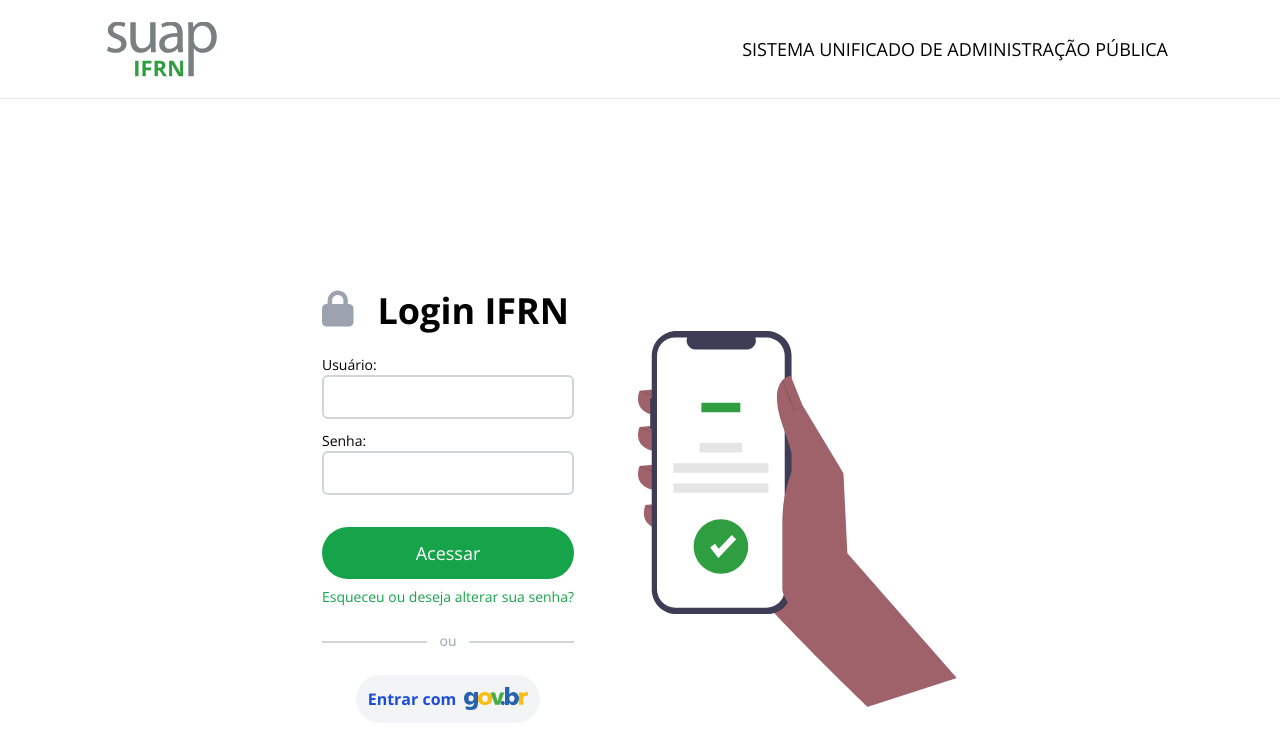
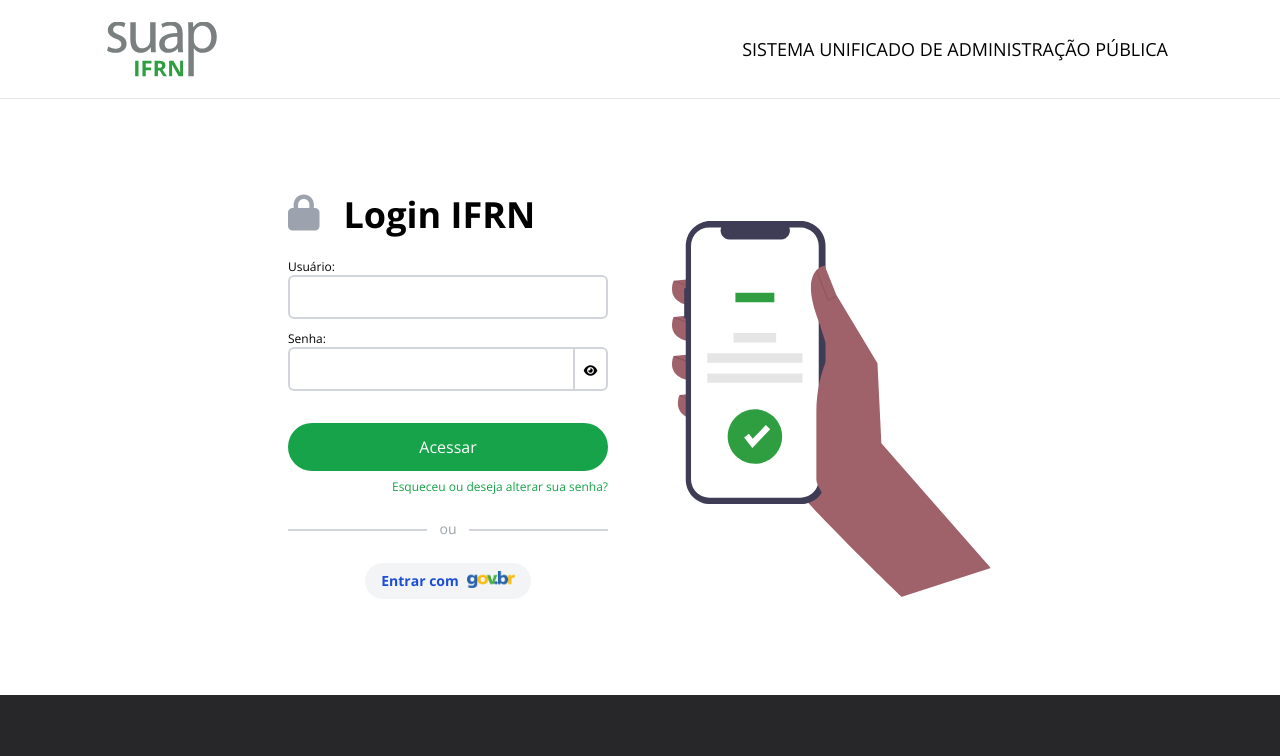
Before and after one commit to hugotacito/tailwind-from-scratch, a website: page project-15/index.html in a window 1280 px wide. Shown: the top 756 px of the page. Drawn offline with nearby package versions, Linux system fonts and the light colour scheme.

Commit message:
adding hide password button

```diff
--- a/project-15/index.html
+++ b/project-15/index.html
@@ -36,34 +36,46 @@
     </section>
     <section
       id="form"
-      class="flex flex-col justify-center p-16 mx-auto items-center space-y-6 sm:flex-row sm:space-x-16 lg:p-48"
+      class="flex flex-col justify-center p-16 mx-auto items-center space-y-6 sm:flex-row sm:space-x-16 lg:p-24"
     >
       <div
-        class="flex flex-col items-start justify-center space-y-6 w-full sm:w-auto"
+        class="flex flex-col items-start justify-center space-y-6 w-full sm:max-w-xs"
       >
         <div class="text-4xl flex justify-center space-x-6">
           <i class="fa-solid fa-lock text-gray-400"></i>
           <h1 class="font-bold">Login IFRN</h1>
         </div>
         <form class="flex flex-col w-full">
-          <label for="user" class="text-sm">Usuário:</label>
+          <label for="senha" class="text-xs">Usuário:</label>
           <input
-            type="text"
-            name="user"
+            type="password"
+            name="senha"
             class="rounded-md border-2 border-gray-300 p-2 focus:outline-green-500"
           />
-          <label for="user" class="text-sm mt-3">Senha:</label>
-          <input
-            type="text"
-            name="user"
-            class="rounded-md border-2 border-gray-300 p-2 focus:outline-green-500"
-          />
+          <label for="user" class="text-xs mt-3">Senha:</label>
+          <div class="flex space-x-0 w-full">
+            <input
+              type="text"
+              name="user"
+              class="w-full rounded-md p-2 border-2 rounded-r-none border-r-0 border-gray-300 focus:outline-green-500"
+            />
+            <button
+              class="rounded-md rounded-l-none p-2 border-2 border-gray-300"
+              type="button"
+              role="button"
+              id="view-password"
+              title="Exibir a senha"
+            >
+              <span class="fa fa-eye fa-fw text-xs" aria-hidden="true"></span>
+              <span class="sr-only">Exibir a senha</span>
+            </button>
+          </div>
           <button
-            class="bg-green-600 text-white rounded-full text-lg p-3 mt-8 hover:bg-green-800 hover:shadow-md"
+            class="bg-green-600 text-white rounded-full text-md p-3 mt-8 hover:bg-green-800 hover:shadow-md"
           >
             Acessar
           </button>
-          <a href="#" class="text-right text-green-600 text-sm mt-2">
+          <a href="#" class="text-right text-green-600 text-xs mt-2">
             Esqueceu ou deseja alterar sua senha?
           </a>
         </form>
@@ -75,12 +87,14 @@
         <div class="flex w-full justify-center">
           <a
             href="#"
-            class="w-auto bg-gray-100 rounded-full p-3 flex flex-row space-x-2 duration-300 hover:bg-gray-300 hover:shadow-lg group"
+            class="w-auto bg-gray-100 rounded-full p-2 px-4 flex flex-row space-x-2 duration-300 hover:bg-gray-300 hover:shadow-lg group"
           >
-            <span class="text-blue-700 font-bold group-hover:text-blue-400"
-              >Entrar com</span
+            <span
+              class="text-blue-700 text-sm font-bold group-hover:text-blue-400"
             >
-            <span><img src="images/logo-govbr.png" alt="" class="w-16" /></span>
+              Entrar com
+            </span>
+            <span><img src="images/logo-govbr.png" alt="" class="w-12" /></span>
           </a>
         </div>
       </div>
```
